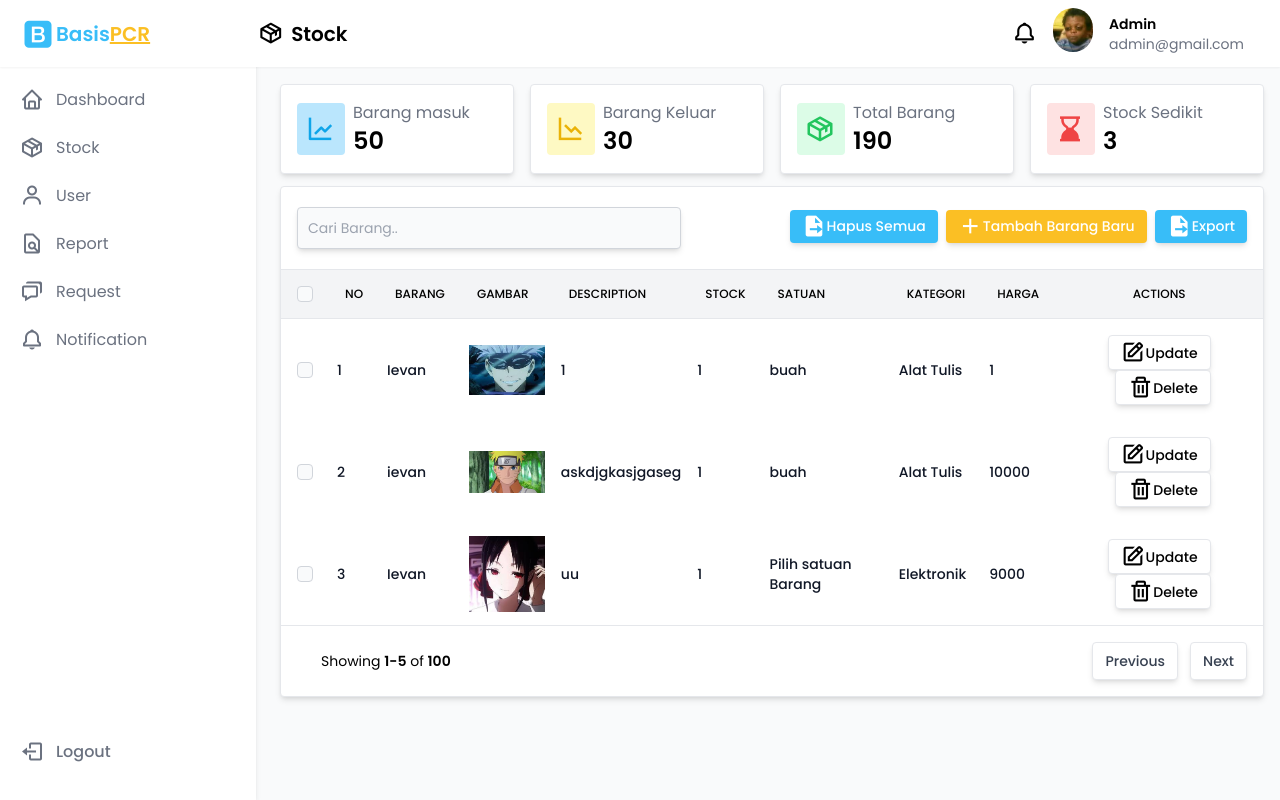
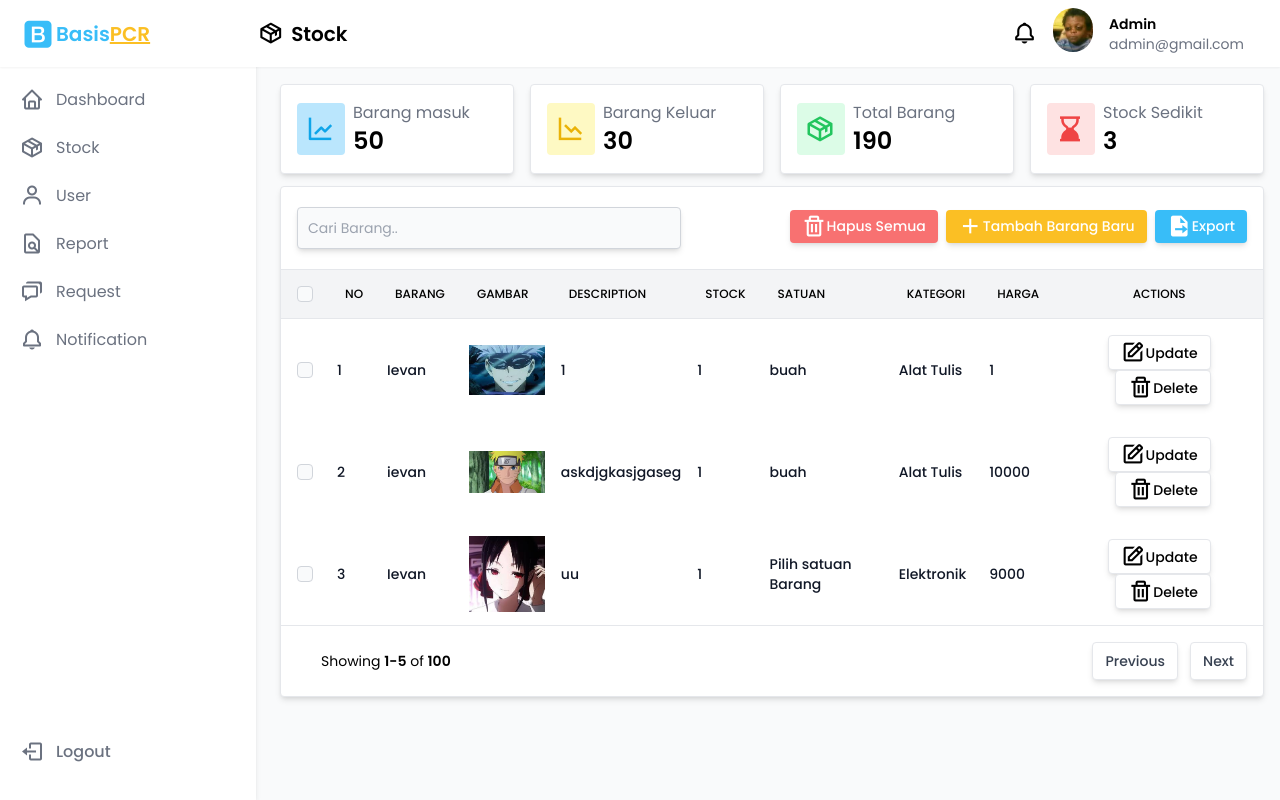
Before and after one commit to IevanBry/inventory-app-baak, a CodeIgniter app: page /inventory-app-baak/index.php/stock/index in a window 1280 px wide. Run offline with CodeIgniter, Linux system fonts and the light colour scheme; a user stored in the database is signed in; data comes from the database, SQL or seed files in the repository; some libraries are stand-ins or nearby versions.

Commit message:
nambah icon trash

```diff
--- a/application/views/stock/index.php
+++ b/application/views/stock/index.php
@@ -49,8 +49,8 @@
                     </div>
                     <div class="flex gap-2">
                         <button id="deleteAll" type="button"
-                            class="bg-sky-400 text-white hover:bg-sky-500 flex  items-center shadow-md font-medium rounded text-sm px-3 py-1">
-                            <i class='bx bxs-file-export text-md'></i>
+                            class="bg-red-400 text-white hover:bg-red-500 flex  items-center shadow-md font-medium rounded text-sm px-3 py-1">
+                            <i class='bx bx-trash'></i>
                             <span>Hapus Semua</span>
                         </button>
                         <button type="button" id="tambahBarang" data-modal-target="tambahBarangModal"
```
